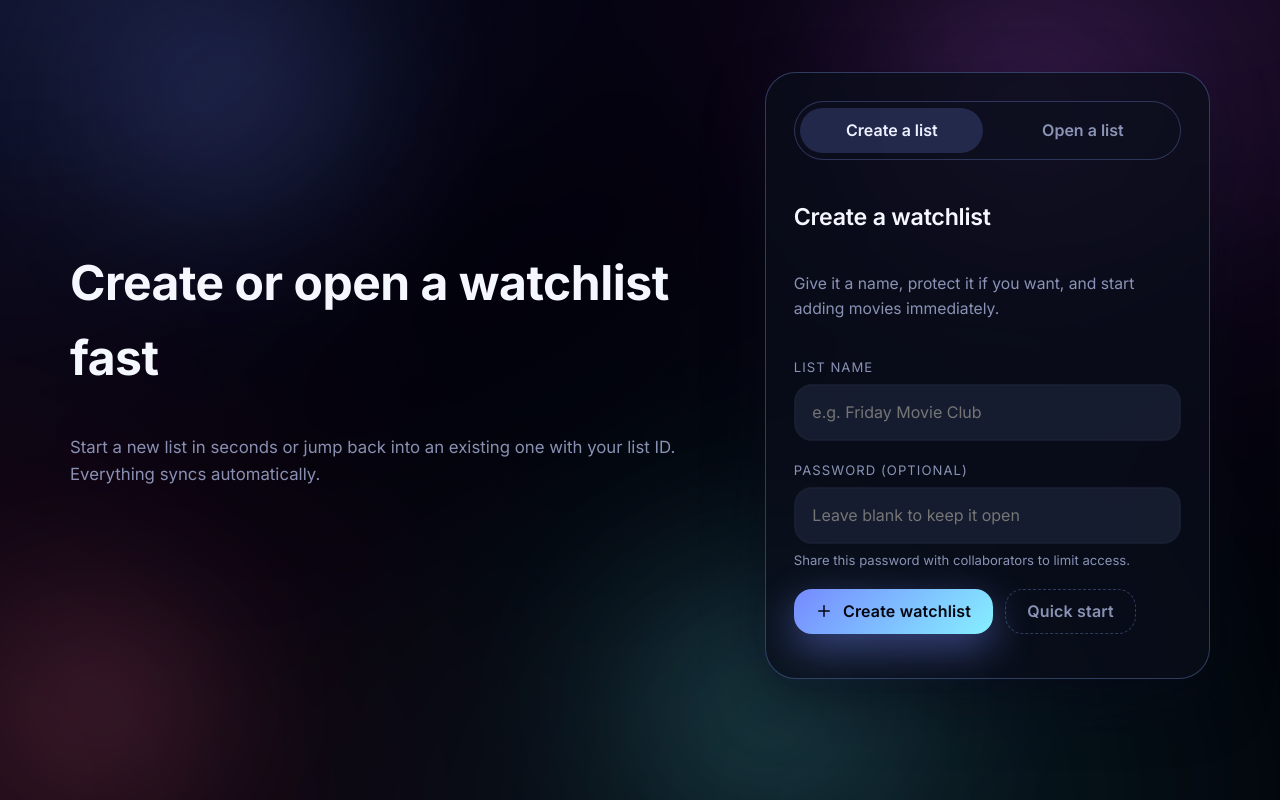
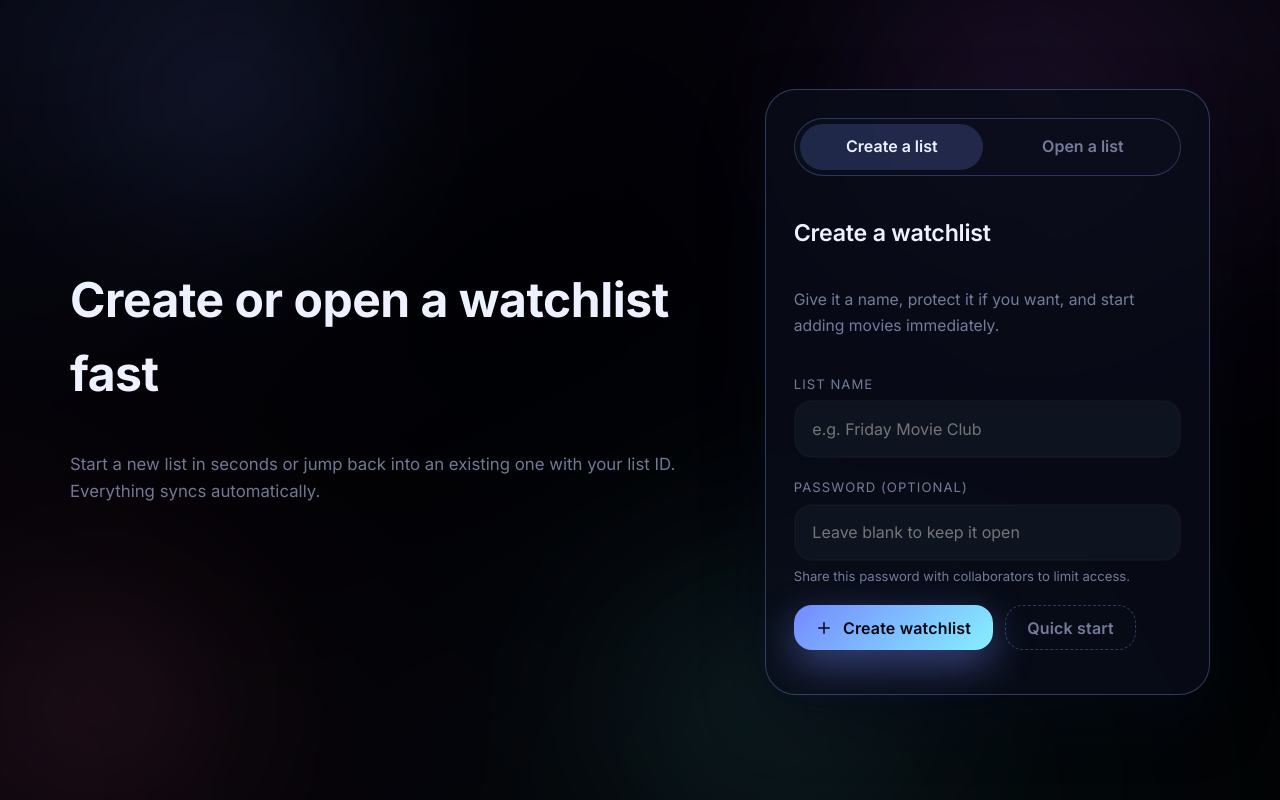
Before and after one commit to flxlehmann/watchlist, a Next.js app: page / in a window 1280 px wide. Built offline with nearby package versions, Linux system fonts and the light colour scheme.

Commit message:
Center landing layout and darken theme

```diff
--- a/app/globals.css
+++ b/app/globals.css
@@ -2,21 +2,21 @@
 
 :root {
   color-scheme: dark;
-  --bg: #05060f;
-  --bg-accent: #0b1020;
-  --surface: rgba(15, 19, 34, 0.82);
-  --surface-raised: rgba(25, 31, 51, 0.88);
-  --surface-strong: rgba(33, 40, 66, 0.92);
-  --border: rgba(99, 119, 186, 0.28);
-  --border-strong: rgba(122, 148, 228, 0.46);
-  --text: #f5f7ff;
-  --muted: rgba(199, 211, 255, 0.68);
-  --accent: #6a7dff;
-  --accent-glow: rgba(122, 148, 255, 0.35);
-  --accent-soft: rgba(135, 242, 255, 0.18);
+  --bg: #020206;
+  --bg-accent: #050811;
+  --surface: rgba(10, 13, 24, 0.88);
+  --surface-raised: rgba(16, 20, 34, 0.9);
+  --surface-strong: rgba(22, 27, 44, 0.94);
+  --border: rgba(83, 97, 150, 0.28);
+  --border-strong: rgba(110, 130, 200, 0.38);
+  --text: #eef1ff;
+  --muted: rgba(181, 193, 234, 0.62);
+  --accent: #5d6bff;
+  --accent-glow: rgba(102, 120, 255, 0.3);
+  --accent-soft: rgba(109, 214, 255, 0.14);
   --danger: #ff6f9d;
   --success: #64f4c4;
-  --shadow: 0 28px 120px rgba(5, 8, 20, 0.55);
+  --shadow: 0 28px 120px rgba(3, 5, 14, 0.7);
   --radius-lg: 28px;
   --radius-md: 18px;
   --radius-sm: 12px;
@@ -32,9 +32,9 @@ html, body {
   min-height: 100%;
   font-family: 'Inter', system-ui, -apple-system, 'Segoe UI', sans-serif;
   background:
-    radial-gradient(circle at top, rgba(106, 125, 255, 0.2), transparent 55%),
-    radial-gradient(circle at 18% 20%, rgba(100, 244, 196, 0.12), transparent 35%),
-    linear-gradient(180deg, var(--bg), #04040a 70%);
+    radial-gradient(circle at top, rgba(93, 107, 255, 0.12), transparent 55%),
+    radial-gradient(circle at 18% 20%, rgba(90, 180, 190, 0.08), transparent 35%),
+    linear-gradient(180deg, var(--bg), #010104 70%);
   color: var(--text);
   line-height: 1.55;
 }
@@ -61,7 +61,7 @@ input, textarea {
 }
 
 ::selection {
-  background: rgba(135, 242, 255, 0.35);
+  background: rgba(109, 214, 255, 0.24);
   color: var(--text);
 }
 
--- a/app/layout.tsx
+++ b/app/layout.tsx
@@ -14,7 +14,7 @@ export const metadata: Metadata = {
 export const viewport: Viewport = {
   width: 'device-width',
   initialScale: 1,
-  themeColor: '#05060f'
+  themeColor: '#020206'
 };
 
 export default function RootLayout({ children }: { children: ReactNode }) {
--- a/app/page.module.css
+++ b/app/page.module.css
@@ -4,11 +4,11 @@
   padding: clamp(3.5rem, 8vw, 4.5rem) clamp(1rem, 4vw, 1.5rem) clamp(4rem, 10vw, 5.5rem);
   display: flex;
   justify-content: center;
-  align-items: flex-start;
+  align-items: center;
   position: relative;
   overflow: hidden;
   isolation: isolate;
-  background: radial-gradient(120% 160% at 0% 0%, #04030f, #010008 58%, #000006);
+  background: radial-gradient(120% 160% at 0% 0%, #020206, #010104 58%, #000002);
 }
 
 .background {
@@ -23,11 +23,11 @@
   position: absolute;
   inset: -40% -30% -40% -30%;
   background:
-    radial-gradient(38% 42% at 20% 18%, rgba(80, 110, 220, 0.28), transparent 78%),
-    radial-gradient(42% 48% at 78% 20%, rgba(164, 72, 220, 0.24), transparent 80%),
-    radial-gradient(36% 46% at 60% 78%, rgba(56, 160, 178, 0.24), transparent 80%),
-    radial-gradient(44% 52% at 14% 78%, rgba(212, 72, 120, 0.22), transparent 76%);
-  opacity: 0.82;
+    radial-gradient(38% 42% at 20% 18%, rgba(70, 88, 170, 0.22), transparent 78%),
+    radial-gradient(42% 48% at 78% 20%, rgba(120, 64, 170, 0.18), transparent 80%),
+    radial-gradient(36% 46% at 60% 78%, rgba(44, 110, 130, 0.18), transparent 80%),
+    radial-gradient(44% 52% at 14% 78%, rgba(150, 70, 110, 0.16), transparent 76%);
+  opacity: 0.7;
   filter: blur(110px);
 }
 
@@ -35,11 +35,11 @@
   position: absolute;
   inset: -18% -12%;
   background:
-    radial-gradient(18% 24% at 24% 22%, rgba(108, 138, 255, 0.28), transparent 74%),
-    radial-gradient(22% 28% at 74% 24%, rgba(204, 102, 255, 0.28), transparent 72%),
-    radial-gradient(20% 26% at 58% 78%, rgba(92, 204, 216, 0.28), transparent 74%),
-    radial-gradient(16% 22% at 16% 78%, rgba(238, 104, 148, 0.26), transparent 72%);
-  opacity: 0.68;
+    radial-gradient(18% 24% at 24% 22%, rgba(86, 110, 210, 0.22), transparent 74%),
+    radial-gradient(22% 28% at 74% 24%, rgba(150, 86, 210, 0.22), transparent 72%),
+    radial-gradient(20% 26% at 58% 78%, rgba(72, 150, 160, 0.22), transparent 74%),
+    radial-gradient(16% 22% at 16% 78%, rgba(190, 90, 120, 0.2), transparent 72%);
+  opacity: 0.55;
   filter: blur(46px);
   mix-blend-mode: screen;
 }
@@ -51,6 +51,7 @@
   gap: 2.75rem;
   position: relative;
   z-index: 1;
+  margin-block: auto;
 }
 
 .loadingState {
```
